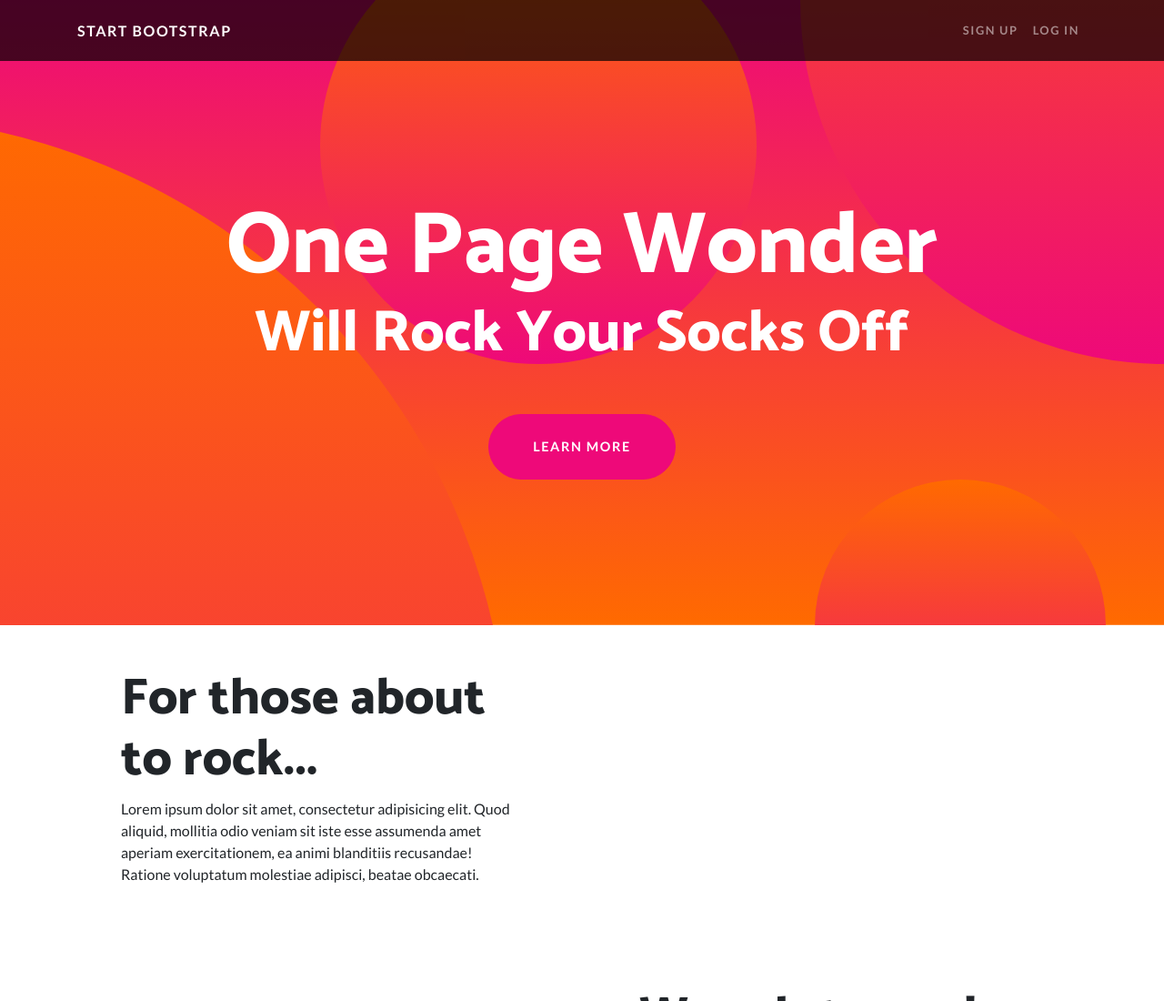
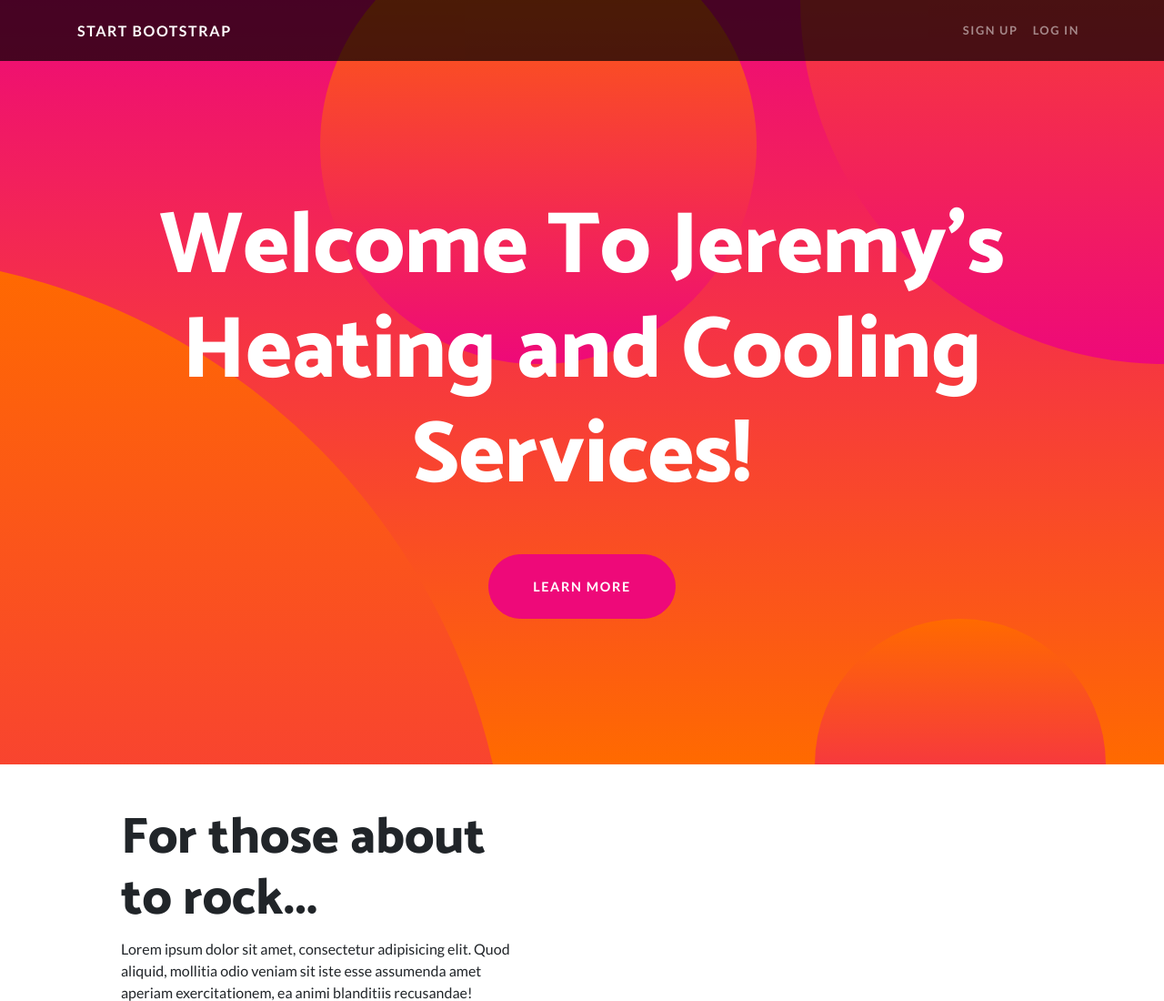
Before and after one commit to HeatAndCool/CriticalDesign, a website: page startbootstrap-one-page-wonder-master/index.html in a window 1280 px wide. Shown: the top 1100 px of the page at 91% size. Drawn offline with Linux system fonts and the light colour scheme.

Commit message:
Update index.html

```diff
--- a/startbootstrap-one-page-wonder-master/index.html
+++ b/startbootstrap-one-page-wonder-master/index.html
@@ -47,8 +47,8 @@
     <header class="masthead text-center text-white">
       <div class="masthead-content">
         <div class="container">
-          <h1 class="masthead-heading mb-0">One Page Wonder</h1>
-          <h2 class="masthead-subheading mb-0">Will Rock Your Socks Off</h2>
+          <h1 class="masthead-heading mb-0">Welcome To Jeremy's Heating and Cooling Services!</h1>
+          <h2 class="masthead-subheading mb-0"></h2>
           <a href="#" class="btn btn-primary btn-xl rounded-pill mt-5">Learn More</a>
         </div>
       </div>
```
